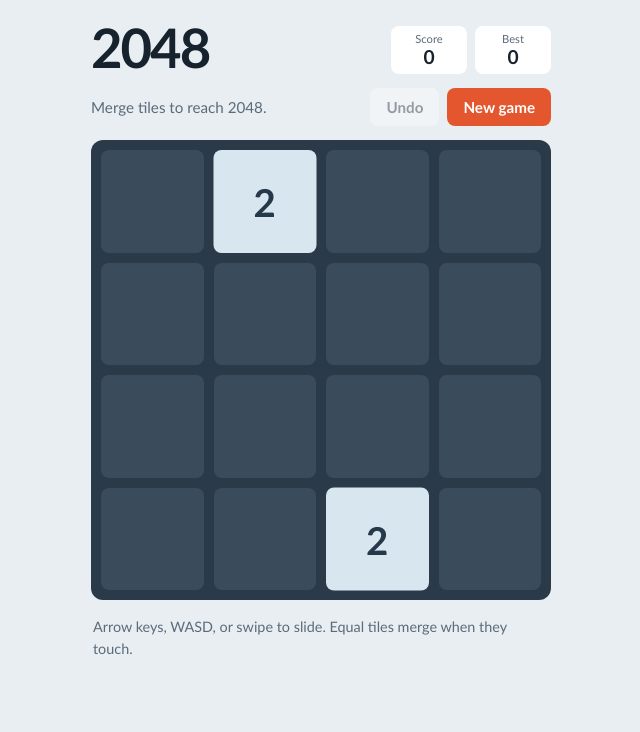
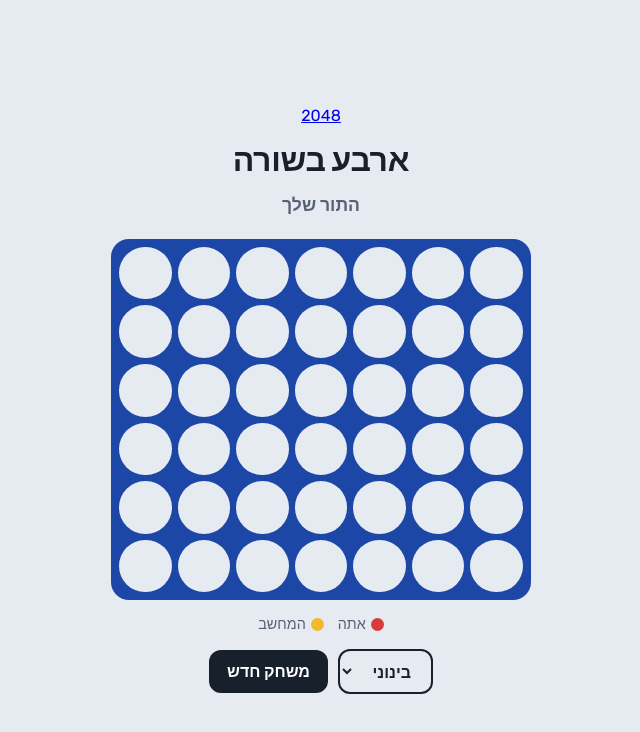
Before and after one commit to tarablusyuval-source/fourinarow, a plain HTML site: page index.html in a window 1280 px wide. Shown: the whole page, without its empty margins (319-959 px from the left). Drawn offline with Linux system fonts and the light colour scheme.

Commit message:
Update index.html

```diff
--- a/index.html
+++ b/index.html
@@ -1,276 +1,78 @@
-<!DOCTYPE html>
-<html lang="en">
+<!doctype html>
+<html lang="he" dir="rtl">
 <head>
 <meta charset="utf-8">
 <meta name="viewport" content="width=device-width, initial-scale=1, viewport-fit=cover">
-<title>2048</title>
+<title>ארבע בשורה</title>
+<link rel="stylesheet" href="https://fonts.googleapis.com/css2?family=Rubik:wght@400;600;800&display=swap">
 <style>
-  :root {
-    --bg: #e9eef2; --ink: #16222e; --muted: #5b6b7a;
-    --board: #2b3a49; --cell: #3a4b5c; --panel: #ffffff;
-    --accent: #e4572e;
-  }
-  @media (prefers-color-scheme: dark) {
-    :root { --bg: #0f1720; --ink: #e8eef4; --muted: #8fa0b0; --board: #1c2833; --cell: #26343f; --panel: #1c2833; }
-  }
-  * { box-sizing: border-box; }
-  html, body { margin: 0; min-height: 100%; }
-  body {
-    background: var(--bg); color: var(--ink);
-    font-family: "Trebuchet MS", "Segoe UI", system-ui, sans-serif;
-    display: flex; justify-content: center; padding: 20px 14px 32px;
-    touch-action: none; -webkit-user-select: none; user-select: none;
-  }
-  main { width: min(460px, 100%); }
-  header { display: flex; align-items: flex-end; justify-content: space-between; gap: 12px; margin-bottom: 14px; }
-  h1 { font-size: 3.4rem; line-height: 1; margin: 0; letter-spacing: -2px; font-weight: 800; }
-  .scores { display: flex; gap: 8px; }
-  .score { background: var(--panel); border-radius: 8px; padding: 6px 14px; text-align: center; min-width: 76px; }
-  .score small { display: block; font-size: .7rem; color: var(--muted); }
-  .score b { font-size: 1.2rem; }
-  .bar { display: flex; align-items: center; justify-content: space-between; gap: 10px; margin-bottom: 14px; color: var(--muted); font-size: .95rem; }
-  button {
-    font: inherit; font-weight: 700; border: 0; border-radius: 8px; padding: 10px 16px;
-    background: var(--accent); color: #fff; cursor: pointer;
-  }
-  button.quiet { background: var(--panel); color: var(--ink); }
-  button:focus-visible { outline: 3px solid var(--ink); outline-offset: 2px; }
-  button:disabled { opacity: .4; cursor: default; }
-  .btns { display: flex; gap: 8px; }
-  #board {
-    position: relative; background: var(--board); border-radius: 12px; padding: 10px;
-    aspect-ratio: 1; width: 100%;
-    display: grid; grid-template-columns: repeat(4, 1fr); grid-template-rows: repeat(4, 1fr); gap: 10px;
-  }
-  .cell { background: var(--cell); border-radius: 8px; }
-  #tiles { position: absolute; inset: 10px; }
-  .tile {
-    position: absolute; width: calc((100% - 30px) / 4); height: calc((100% - 30px) / 4);
-    border-radius: 8px; display: flex; align-items: center; justify-content: center;
-    font-weight: 800; font-size: clamp(1.4rem, 8vw, 2.4rem);
-    transition: transform 110ms ease-out;
-  }
-  .tile.big { font-size: clamp(1.1rem, 6.4vw, 1.9rem); }
-  .tile.huge { font-size: clamp(.9rem, 5vw, 1.5rem); }
-  .tile.new { animation: pop 160ms ease-out; }
-  .tile.merge { animation: bump 160ms ease-out; }
-  @keyframes pop { from { scale: .3; opacity: 0; } }
-  @keyframes bump { 50% { scale: 1.15; } }
-  @media (prefers-reduced-motion: reduce) { .tile, .tile.new, .tile.merge { transition: none; animation: none; } }
-  #overlay {
-    position: absolute; inset: 0; border-radius: 12px; display: none; flex-direction: column;
-    align-items: center; justify-content: center; gap: 14px; text-align: center;
-    background: color-mix(in srgb, var(--board) 88%, transparent); color: #fff;
-  }
-  #overlay.show { display: flex; }
-  #overlay h2 { margin: 0; font-size: 2.2rem; }
-  p.help { color: var(--muted); font-size: .9rem; margin: 16px 2px 0; line-height: 1.5; }
-  /* tile colors: cool-to-hot ramp */
-  .v2    { background: #d8e6f0; color: #26394a; }
-  .v4    { background: #b4d3e6; color: #1f3547; }
-  .v8    { background: #6fb7c9; color: #0f2a35; }
-  .v16   { background: #2fa39a; color: #fff; }
-  .v32   { background: #3a8f5c; color: #fff; }
-  .v64   { background: #b5a62f; color: #2a2600; }
-  .v128  { background: #f0b429; color: #3a2a00; }
-  .v256  { background: #f08a29; color: #2e1700; }
-  .v512  { background: #e4572e; color: #fff; }
-  .v1024 { background: #c2255c; color: #fff; }
-  .v2048 { background: #7b2cbf; color: #fff; box-shadow: 0 0 0 3px #ffd166; }
-  .vmax  { background: #111; color: #ffd166; }
+:root{--bg:#e6ebf2;--ink:#18202c;--muted:#566174;--board:#1d47a6;--hole:#e6ebf2;--p1:#d93a3a;--p2:#f2b928;--btn:#18202c;--btnt:#fff;box-sizing:border-box;padding-top:env(safe-area-inset-top,0px);padding-bottom:env(safe-area-inset-bottom,0px)}
+@media (prefers-color-scheme:dark){:root:not([data-theme="light"]){--bg:#0f141c;--ink:#eef1f6;--muted:#9aa5b6;--board:#2a5bd0;--hole:#0f141c;--btn:#eef1f6;--btnt:#0f141c}}
+:root[data-theme="dark"]{--bg:#0f141c;--ink:#eef1f6;--muted:#9aa5b6;--board:#2a5bd0;--hole:#0f141c;--btn:#eef1f6;--btnt:#0f141c}
+html{height:100%;scroll-padding-top:env(safe-area-inset-top,0px)}
+*,*::before,*::after{box-sizing:inherit}
+body{margin:0;min-height:100%;background:var(--bg);color:var(--ink);font-family:Rubik,"Segoe UI",Arial,sans-serif;display:flex;flex-direction:column;align-items:center;justify-content:center;gap:16px;padding:20px 16px}
+h1{margin:0;font-size:2rem;font-weight:800;letter-spacing:-.01em}
+#st{margin:0;min-height:1.6em;font-size:1.1rem;font-weight:600;color:var(--muted)}
+#board{direction:ltr;width:100%;max-width:420px;display:grid;grid-template-columns:repeat(7,1fr);gap:6px;padding:8px;background:var(--board);border-radius:18px;overflow:hidden}
+.col{display:grid;grid-template-rows:repeat(6,auto);gap:6px;padding:0;margin:0;border:0;background:none;cursor:pointer;border-radius:999px;-webkit-tap-highlight-color:transparent}
+.col:focus-visible{outline:3px solid var(--p2);outline-offset:1px}
+.col:hover .cell:not(.p1):not(.p2){background:color-mix(in srgb,var(--hole) 85%,var(--p2))}
+.cell{display:block;aspect-ratio:1;border-radius:50%;background:var(--hole)}
+.p1{background:var(--p1)!important;animation:drop .35s ease-in}
+.p2{background:var(--p2)!important;animation:drop .35s ease-in;box-shadow:inset 0 0 0 4px color-mix(in srgb,var(--p2) 70%,#000)}
+.w{outline:3px solid var(--ink);outline-offset:-3px}
+@keyframes drop{from{transform:translateY(-450%)}}
+@media (prefers-reduced-motion:reduce){.p1,.p2{animation:none}}
+.bar{display:flex;gap:10px;align-items:center;flex-wrap:wrap;justify-content:center}
+select,button.new{font:inherit;font-weight:600;padding:10px 16px;border-radius:12px;border:2px solid var(--ink);background:var(--bg);color:var(--ink)}
+button.new{background:var(--btn);color:var(--btnt);cursor:pointer}
+.key{display:flex;gap:14px;font-size:.9rem;color:var(--muted)}
+.key i{display:inline-block;width:.9em;height:.9em;border-radius:50%;vertical-align:-.1em;margin-inline-end:.35em}
 </style>
 </head>
 <body>
-<main>
-  <header>
-    <h1>2048</h1>
-    <div class="scores">
-      <div class="score"><small>Score</small><b id="score">0</b></div>
-      <div class="score"><small>Best</small><b id="best">0</b></div>
-    </div>
-  </header>
-  <div class="bar">
-    <span>Merge tiles to reach 2048.</span>
-    <div class="btns">
-      <button class="quiet" id="undo" aria-label="Undo last move">Undo</button>
-      <button id="new">New game</button>
-    </div>
-  </div>
-  <div id="board" aria-label="Game board">
-    <div class="cell"></div><div class="cell"></div><div class="cell"></div><div class="cell"></div>
-    <div class="cell"></div><div class="cell"></div><div class="cell"></div><div class="cell"></div>
-    <div class="cell"></div><div class="cell"></div><div class="cell"></div><div class="cell"></div>
-    <div class="cell"></div><div class="cell"></div><div class="cell"></div><div class="cell"></div>
-    <div id="tiles"></div>
-    <div id="overlay" role="alertdialog">
-      <h2 id="msg"></h2>
-      <div class="btns">
-        <button id="keep" class="quiet" hidden>Keep going</button>
-        <button id="again">Try again</button>
-      </div>
-    </div>
-  </div>
-  <p class="help">Arrow keys, WASD, or swipe to slide. Equal tiles merge when they touch.</p>
-</main>
-
+<a href="2048.html">2048</a>
+<h1>ארבע בשורה</h1>
+<p id="st" role="status" aria-live="polite"></p>
+<div id="board"></div>
+<div class="key"><span><i style="background:var(--p1)"></i>אתה</span><span><i style="background:var(--p2)"></i>המחשב</span></div>
+<div class="bar">
+<select id="lv" aria-label="רמת קושי"><option value="1">קל</option><option value="3" selected>בינוני</option><option value="5">קשה</option></select>
+<button class="new" id="nw">משחק חדש</button>
+</div>
 <script>
-(() => {
-  const N = 4, GAP = 10;
-  const $ = id => document.getElementById(id);
-  const tilesEl = $('tiles'), scoreEl = $('score'), bestEl = $('best');
-  const overlay = $('overlay'), msg = $('msg'), keepBtn = $('keep'), undoBtn = $('undo');
-
-  let grid, score, best = 0, prev = null, won = false, keepPlaying = false, nextId = 1, over = false;
-
-  try { best = +localStorage.getItem('best2048') || 0; } catch (e) {}
-  bestEl.textContent = best;
-
-  const empty = () => Array.from({ length: N }, () => Array(N).fill(null));
-  const clone = g => g.map(r => r.map(t => t && { ...t }));
-
-  function addRandom() {
-    const free = [];
-    grid.forEach((r, y) => r.forEach((t, x) => { if (!t) free.push([x, y]); }));
-    if (!free.length) return;
-    const [x, y] = free[Math.floor(Math.random() * free.length)];
-    grid[y][x] = { id: nextId++, v: Math.random() < 0.9 ? 2 : 4, isNew: true };
-  }
-
-  function start() {
-    grid = empty(); score = 0; prev = null; won = false; keepPlaying = false; over = false;
-    addRandom(); addRandom();
-    overlay.classList.remove('show');
-    render();
-  }
-
-  // Slide one line toward index 0; returns new line, score gained, whether anything changed.
-  function slide(line) {
-    const tiles = line.filter(Boolean);
-    const out = []; let gained = 0;
-    for (let i = 0; i < tiles.length; i++) {
-      const a = tiles[i], b = tiles[i + 1];
-      if (b && a.v === b.v) {
-        out.push({ id: a.id, v: a.v * 2, merged: true });
-        gained += a.v * 2; i++;
-      } else out.push({ id: a.id, v: a.v });
-    }
-    while (out.length < N) out.push(null);
-    const changed = out.some((t, i) => (t ? t.id : 0) !== (line[i] ? line[i].id : 0) || (t && line[i] && t.v !== line[i].v));
-    return { out, gained, changed };
-  }
-
-  function move(dir) {
-    if (over) return;
-    const before = clone(grid);
-    let moved = false, gained = 0;
-    const next = empty();
-    for (let k = 0; k < N; k++) {
-      // Build the line so index 0 is the side tiles slide toward.
-      const coords = [];
-      for (let i = 0; i < N; i++) {
-        if (dir === 'left') coords.push([i, k]);
-        if (dir === 'right') coords.push([N - 1 - i, k]);
-        if (dir === 'up') coords.push([k, i]);
-        if (dir === 'down') coords.push([k, N - 1 - i]);
-      }
-      const line = coords.map(([x, y]) => grid[y][x]);
-      const r = slide(line);
-      if (r.changed) moved = true;
-      gained += r.gained;
-      coords.forEach(([x, y], i) => { next[y][x] = r.out[i]; });
-    }
-    if (!moved) return;
-    prev = { grid: before, score };
-    grid = next; score += gained;
-    addRandom();
-    if (score > best) { best = score; try { localStorage.setItem('best2048', best); } catch (e) {} }
-    render();
-    check();
-  }
-
-  function check() {
-    const flat = grid.flat().filter(Boolean);
-    if (!won && !keepPlaying && flat.some(t => t.v >= 2048)) {
-      won = true; showOverlay('You made 2048!', true); return;
-    }
-    if (flat.length === N * N) {
-      let can = false;
-      for (let y = 0; y < N && !can; y++) for (let x = 0; x < N; x++) {
-        const t = grid[y][x];
-        if ((x + 1 < N && grid[y][x + 1].v === t.v) || (y + 1 < N && grid[y + 1][x].v === t.v)) { can = true; break; }
-      }
-      if (!can) { over = true; showOverlay('No moves left', false); }
-    }
-  }
-
-  function showOverlay(text, canKeep) {
-    msg.textContent = text;
-    keepBtn.hidden = !canKeep;
-    overlay.classList.add('show');
-  }
-
-  const els = new Map();
-  function render() {
-    scoreEl.textContent = score; bestEl.textContent = best;
-    undoBtn.disabled = !prev;
-    const seen = new Set();
-    const size = tilesEl.clientWidth;
-    const cellPx = (size - GAP * (N - 1)) / N;
-    grid.forEach((row, y) => row.forEach((t, x) => {
-      if (!t) return;
-      seen.add(t.id);
-      let el = els.get(t.id);
-      const fresh = !el;
-      if (fresh) {
-        el = document.createElement('div');
-        tilesEl.appendChild(el); els.set(t.id, el);
-      }
-      el.className = 'tile v' + (t.v > 2048 ? 'max' : t.v) + (t.v >= 1024 ? ' big' : '') + (t.v >= 16384 ? ' huge' : '');
-      el.textContent = t.v;
-      el.style.transform = `translate(${x * (cellPx + GAP)}px, ${y * (cellPx + GAP)}px)`;
-      if (fresh && t.isNew) el.classList.add('new');
-      if (t.merged) { void el.offsetWidth; el.classList.add('merge'); }
-      t.isNew = false; t.merged = false;
-    }));
-    for (const [id, el] of els) if (!seen.has(id)) { el.remove(); els.delete(id); }
-  }
-
-  function undo() {
-    if (!prev || over) return;
-    // Clear all tile elements so positions rebuild cleanly.
-    els.forEach(el => el.remove()); els.clear();
-    grid = prev.grid; score = prev.score; prev = null;
-    overlay.classList.remove('show');
-    render();
-  }
-
-  const keys = { ArrowLeft: 'left', ArrowRight: 'right', ArrowUp: 'up', ArrowDown: 'down', a: 'left', d: 'right', w: 'up', s: 'down' };
-  addEventListener('keydown', e => {
-    const d = keys[e.key];
-    if (!d || e.metaKey || e.ctrlKey || e.altKey) return;
-    e.preventDefault(); move(d);
-  });
-
-  let sx, sy;
-  const board = $('board');
-  board.addEventListener('touchstart', e => { sx = e.touches[0].clientX; sy = e.touches[0].clientY; }, { passive: true });
-  board.addEventListener('touchend', e => {
-    if (sx == null) return;
-    const dx = e.changedTouches[0].clientX - sx, dy = e.changedTouches[0].clientY - sy;
-    sx = null;
-    if (Math.max(Math.abs(dx), Math.abs(dy)) < 24) return;
-    move(Math.abs(dx) > Math.abs(dy) ? (dx > 0 ? 'right' : 'left') : (dy > 0 ? 'down' : 'up'));
-  });
-
-  function reset() { els.forEach(el => el.remove()); els.clear(); start(); }
-  $('new').onclick = reset;
-  $('again').onclick = reset;
-  keepBtn.onclick = () => { keepPlaying = true; overlay.classList.remove('show'); };
-  undoBtn.onclick = undo;
-  addEventListener('resize', render);
-
-  start();
-})();
+const R=6,C=7,ord=[3,2,4,1,5,0,6],dirs=[[0,1],[1,0],[1,1],[1,-1]];
+let b,turn,over,level=3;
+const $=s=>document.querySelector(s),B=$('#board');
+const say=t=>$('#st').textContent=t;
+for(let c=0;c<C;c++){const col=document.createElement('button');col.className='col';col.setAttribute('aria-label','עמודה '+(c+1));col.onclick=()=>play(c);for(let r=0;r<R;r++){const s=document.createElement('span');s.className='cell';col.appendChild(s)}B.appendChild(col)}
+const cell=(r,c)=>B.children[c].children[r];
+function reset(){b=Array.from({length:R},()=>Array(C).fill(0));turn=1;over=false;document.querySelectorAll('.cell').forEach(x=>x.className='cell');say('התור שלך')}
+function drop(c,p){for(let r=R-1;r>=0;r--)if(!b[r][c]){b[r][c]=p;return r}}
+function win(p){for(let r=0;r<R;r++)for(let c=0;c<C;c++)for(const[d,e]of dirs){const cs=[];for(let k=0;k<4;k++){const y=r+d*k,x=c+e*k;if(y<0||y>=R||x<0||x>=C||b[y][x]!==p)break;cs.push([y,x])}if(cs.length==4)return cs}return null}
+function score(){let s=0;for(let r=0;r<R;r++){if(b[r][3]==2)s+=3;for(let c=0;c<C;c++)for(const[d,e]of dirs){let a=0,h=0,out=false;for(let k=0;k<4;k++){const y=r+d*k,x=c+e*k;if(y<0||y>=R||x<0||x>=C){out=true;break}const v=b[y][x];if(v==2)a++;else if(v==1)h++}if(out)continue;if(a&&!h)s+=a==3?5:a==2?2:0;else if(h&&!a)s-=h==3?6:h==2?2:0}}return s}
+function mm(d,a,be,mx){
+if(win(2))return 1e5+d;if(win(1))return -1e5-d;
+const ms=ord.filter(c=>!b[0][c]);if(!ms.length)return 0;if(!d)return score();
+let best=mx?-Infinity:Infinity;
+for(const c of ms){const r=drop(c,mx?2:1),v=mm(d-1,a,be,!mx);b[r][c]=0;
+if(mx){best=Math.max(best,v);a=Math.max(a,v)}else{best=Math.min(best,v);be=Math.min(be,v)}
+if(a>=be)break}
+return best}
+function ai(){const ms=ord.filter(c=>!b[0][c]);
+if(level==1&&Math.random()<.4)return ms[Math.random()*ms.length|0];
+let bc=ms[0],bv=-Infinity;
+for(const c of ms){const r=drop(c,2),v=mm(level-1,-Infinity,Infinity,false);b[r][c]=0;if(v>bv){bv=v;bc=c}}
+return bc}
+function move(c,p){const r=drop(c,p);cell(r,c).classList.add('p'+p);const w=win(p);
+if(w){over=true;w.forEach(([y,x])=>cell(y,x).classList.add('w'));say(p==1?'ניצחת! 🎉':'המחשב ניצח. רוצה לנסות שוב?')}
+else if(b[0].every(v=>v)){over=true;say('תיקו')}}
+function play(c){if(over||turn!=1||b[0][c])return;move(c,1);
+if(!over){turn=2;say('המחשב חושב…');setTimeout(()=>{move(ai(),2);if(!over){turn=1;say('התור שלך')}},400)}}
+$('#lv').onchange=e=>{level=+e.target.value;reset()};
+$('#nw').onclick=reset;
+reset();
 </script>
 </body>
 </html>
```
